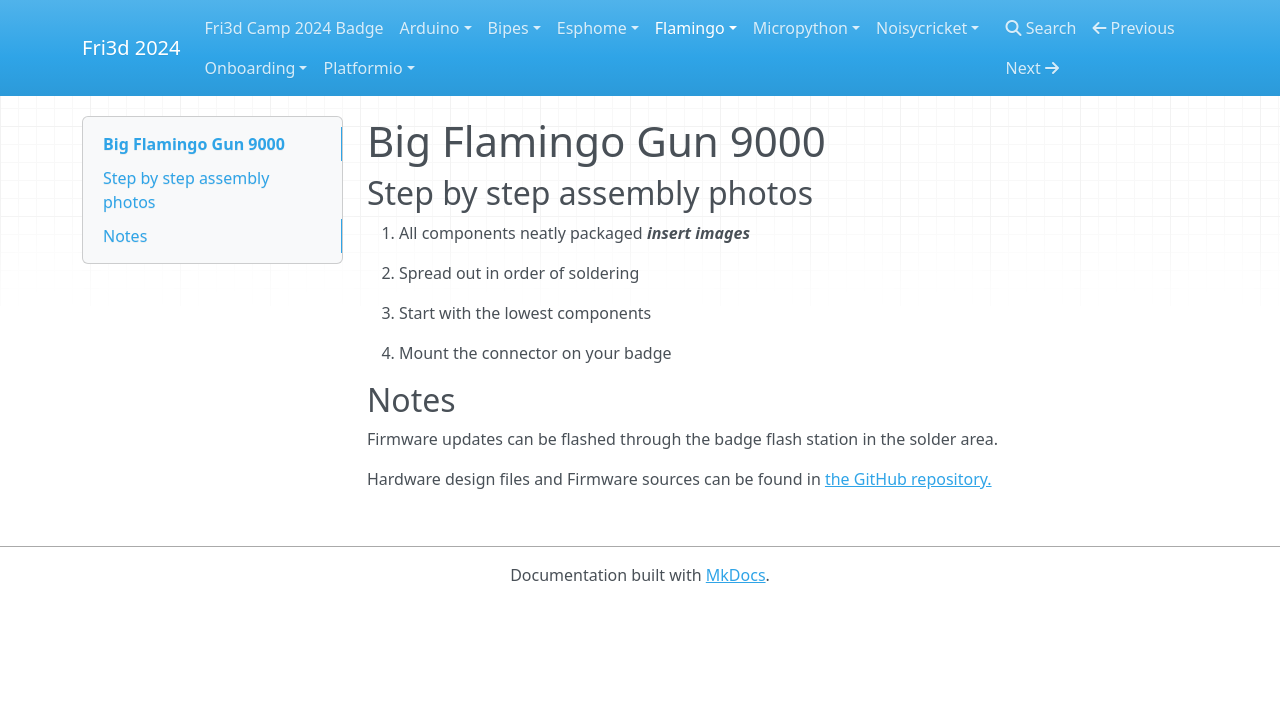
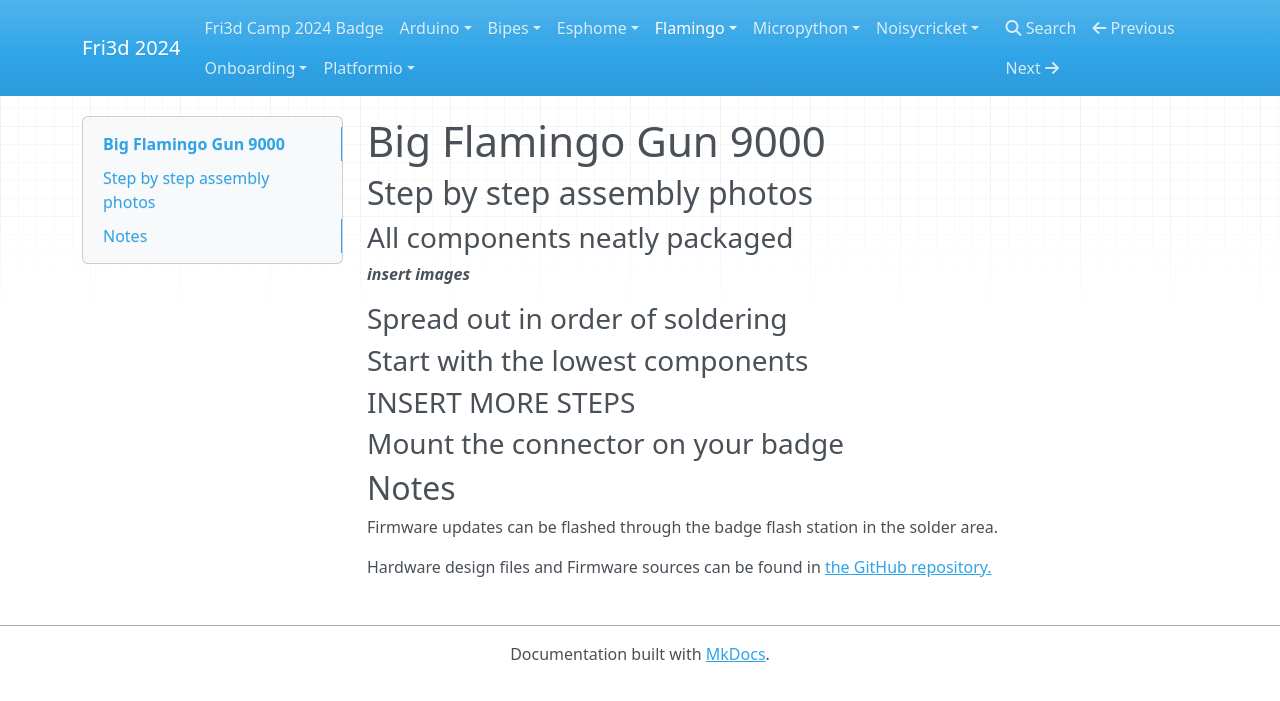
Before and after one commit to Fri3dCamp/badge_2024, an MkDocs documentation site: the page built from docs/flamingo/index.md, in a window 1280 px wide. Shown: the top 701 px of the page. Built offline with MkDocs 1.6.1, drawn with Linux system fonts in a browser that asks for light colours; nearby versions of some CDN libraries.

Commit message:
BFG updated

```diff
--- a/docs/flamingo/index.md
+++ b/docs/flamingo/index.md
@@ -1,14 +1,17 @@
 # Big Flamingo Gun 9000
 
 ## Step by step assembly photos
-1. All components neatly packaged
+
+### All components neatly packaged
 ***insert images***
 
-2. Spread out in order of soldering
+### Spread out in order of soldering
 
-3. Start with the lowest components
+### Start with the lowest components
 
-999. Mount the connector on your badge
+### INSERT MORE STEPS
+
+### Mount the connector on your badge
 
 ## Notes
 Firmware updates can be flashed through the badge flash station in the solder area.
```
